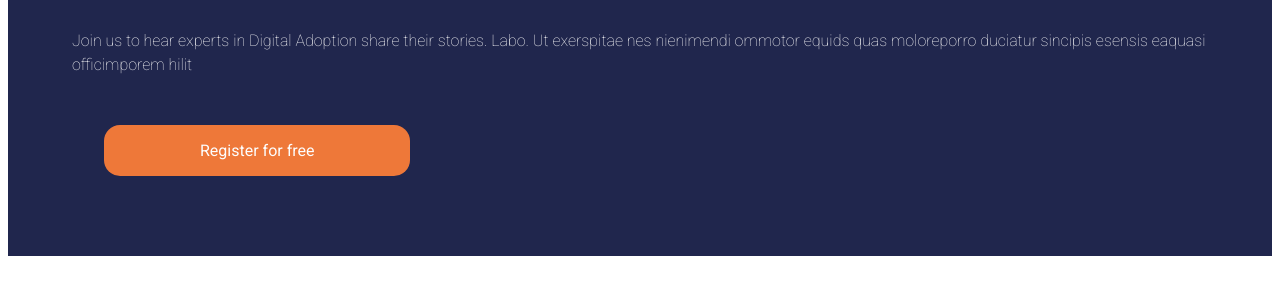
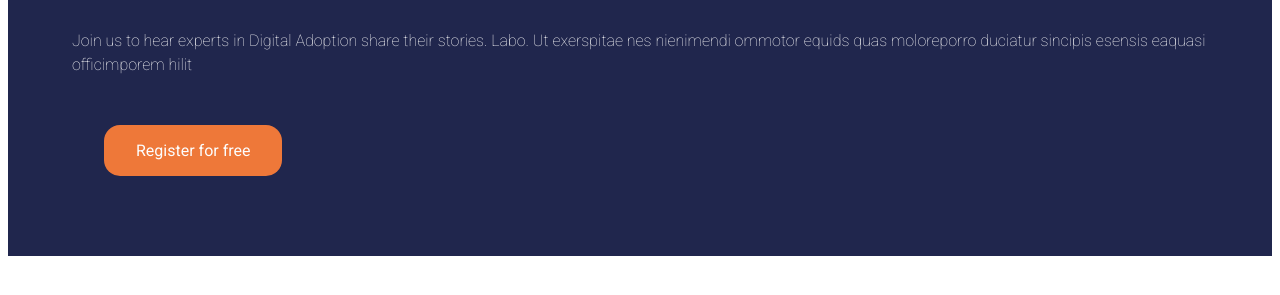
Before and after one commit to ttskp/marketing-fake-page, a plain HTML site: page index.html in a window 1280 px wide. Shown: the part 335-630 px from the top of the page. Drawn offline with Linux system fonts and the light colour scheme.

Commit message:
Update index.html

```diff
--- a/index.html
+++ b/index.html
@@ -28,7 +28,7 @@
     officimporem hilit
   </div>
   <div style="margin-top: 4rem; padding-bottom: 4rem; padding-left: 2rem;">
-      <span style="background-color: #ee7839; padding: 1rem 6rem; border-radius: 16px">
+      <span style="background-color: #ee7839; padding: 1rem 2rem; border-radius: 16px">
         Register for free
       </span>
   </div>
```
